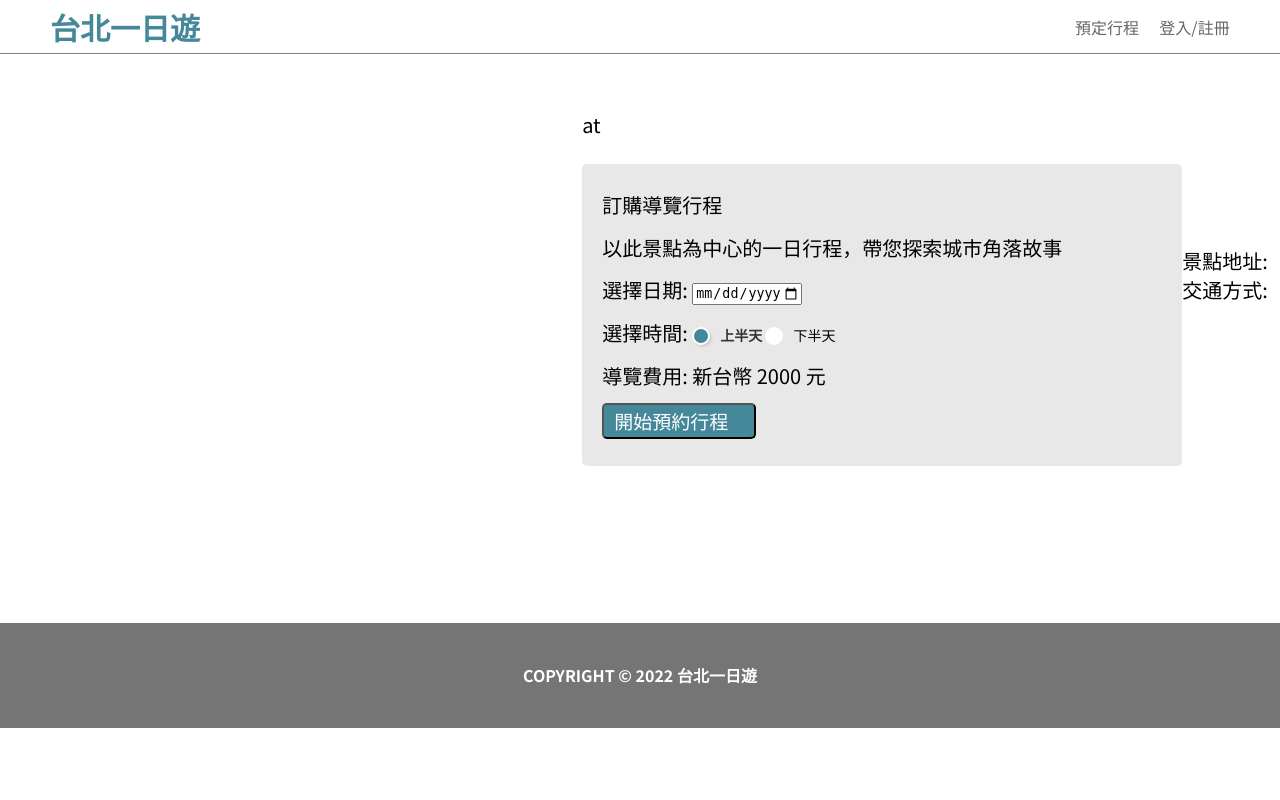
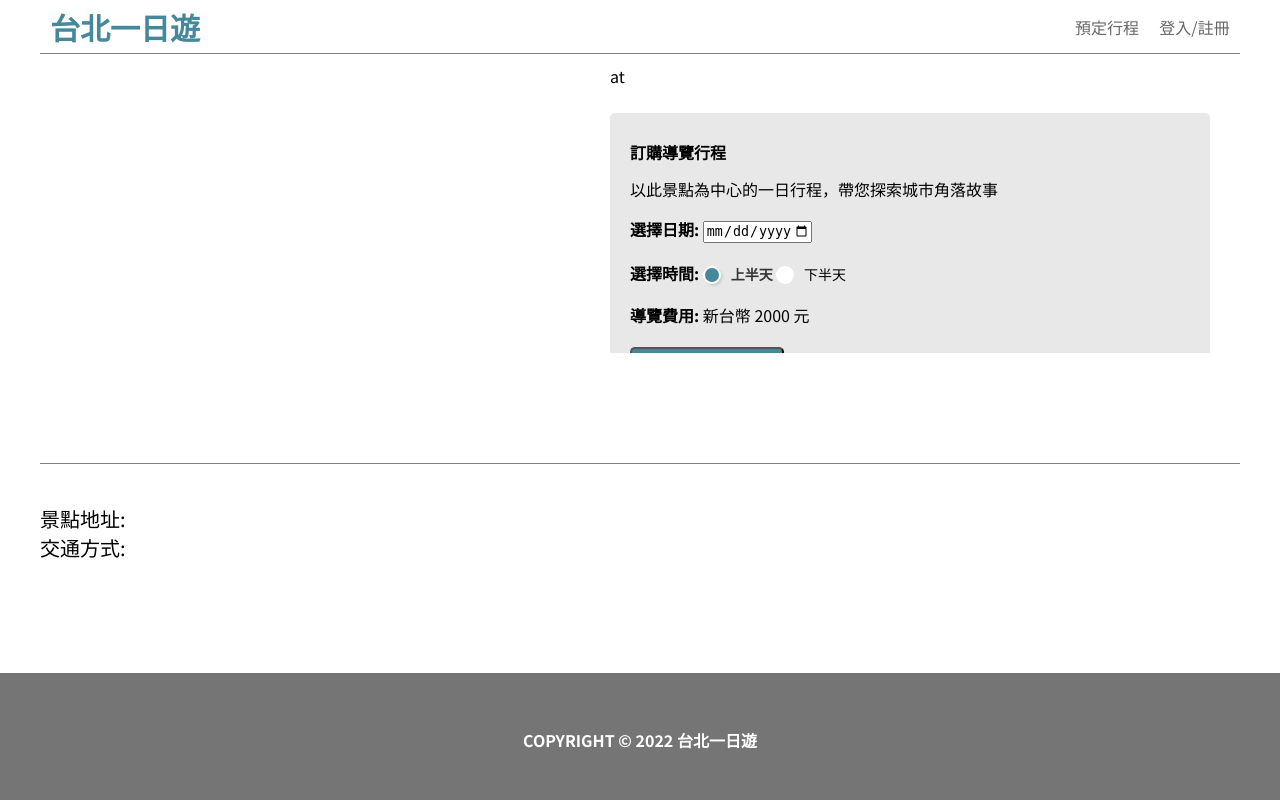
Before and after one commit to vivian-wj-lin/Day-Trip, a Flask app: page /attraction/1 in a window 1280 px wide. Run offline with Flask 2, Linux system fonts and the light colour scheme; data that the repository does not hold is empty.

Commit message:
attraction page draft

```diff
--- a/taipei-day-trip/templates/attraction.css
+++ b/taipei-day-trip/templates/attraction.css
@@ -8,6 +8,10 @@ body {
   font-size: 20px;
   margin: 0;
   padding: 0;
+  background: #757575;
+  display: flex;
+  align-items: center;
+  justify-content: center;
 
   /* justify-content: center;
   align-items: center; */
@@ -41,7 +45,6 @@ body {
   margin-right: auto;
   position: fixed;
   background-color: #ffffff;
-  border-bottom: 0.1px solid grey;
 }
 
 .frame1200 {
@@ -53,6 +56,7 @@ body {
   justify-content: center;
   margin: 10px, auto 10px, auto;
   background-color: #ffffff;
+  border-bottom: 1px solid grey;
 }
 
 .left {
@@ -167,12 +171,6 @@ input[type="radio"]:checked + label span {
   border-radius: 5px;
 }
 
-.the-upper-part {
-  /* background-color: burlywood; */
-  flex-wrap: nowrap;
-  display: flex;
-  align-items: stretch;
-}
 /* Slideshow container */
 .slideshow-container {
   position: absolute;
@@ -286,6 +284,25 @@ mySlides fade {
   }
 }
 /* /////////////slide shows end */
+.the-upper-container {
+  background-color: white;
+  width: 100%;
+  height: 45%;
+  justify-content: center;
+  align-items: center;
+  display: flex;
+  margin-bottom: -30px;
+}
+.the-upper-part {
+  margin-top: 40px;
+  width: 1200px;
+  background-color: white;
+  /* background-color: burlywood; */
+  flex-wrap: nowrap;
+  display: flex;
+  align-items: stretch;
+  padding-top: 40px;
+}
 .the-upper-left {
   margin-right: 15px;
 }
@@ -298,6 +315,52 @@ mySlides fade {
 }
 .att-name {
   margin-top: 0;
+  font-style: normal;
+  font-weight: 700;
+  font-size: 24px;
+  line-height: 24px;
+}
+.cat-and-mrt {
+  font-style: normal;
+  font-weight: 500;
+  font-size: 16px;
+  line-height: 13px;
+}
+.headline {
+  font-style: normal;
+  font-weight: 700;
+  font-size: 16px;
+  line-height: 13px;
+}
+.headline-descript {
+  font-style: normal;
+  font-weight: 500;
+  font-size: 16px;
+  line-height: 13px;
+}
+.date-selector {
+  font-style: normal;
+  font-weight: 700;
+  font-size: 16px;
+  line-height: 13px;
+}
+.time-selector {
+  font-style: normal;
+  font-weight: 700;
+  font-size: 16px;
+  line-height: 13px;
+}
+.prices {
+  font-style: normal;
+  font-weight: 700;
+  font-size: 16px;
+  line-height: 13px;
+}
+.price {
+  font-style: normal;
+  font-weight: 500;
+  font-size: 16px;
+  line-height: 13px;
 }
 .booking-process {
   /* position: absolute; */
@@ -318,6 +381,24 @@ mySlides fade {
   height: 18px;
   background-color: #448899;
 }
+
+.the-bottom-container {
+  background-color: white;
+  width: 100%;
+  height: 40%;
+  display: flex;
+  justify-content: center;
+  align-items: center;
+  /* margin-top: -20px; */
+}
+.the-bottom-part {
+  border-top: 1px solid grey;
+  width: 1200px;
+  background-color: white;
+}
+.descr {
+  margin-top: 40px;
+}
 .footer {
   display: flex;
   width: 100%;
--- a/taipei-day-trip/templates/attraction.html
+++ b/taipei-day-trip/templates/attraction.html
@@ -17,8 +17,10 @@
         </div>
       </div>
     </div>
+    <!-- <hr style="width: 1200px; text-align: left; margin-left: 0" /> -->
 
     <!-- the upper part of the page -->
+    <div class="the-upper-container">
       <div class="the-upper-part">
         <!-- the left part  -->
         <div class="slideshow-container the-upper-left">
@@ -59,7 +61,7 @@
           </div>
           <div class="booking-process">
             <div class="headline">訂購導覽行程</div>
-          <div>以此景點為中心的一日行程，帶您探索城市角落故事</div>
+            <div class="headline-descript">以此景點為中心的一日行程，帶您探索城市角落故事</div>
 
             <div class="date-selector">
               <label for="start">選擇日期: </label>
@@ -122,8 +124,10 @@
           </div>
         </div>
       </div>
+    </div>
 
     <!-- the bottom part of the page -->
+    <div class="the-bottom-container">
       <div class="the-bottom-part intros">
         <div class="descr"></div>
         <div class="intro-text"></div>
@@ -136,6 +140,7 @@
           <div class="transport"></div>
         </div>
       </div>
+    </div>
     <script type="text/javascript" src="/static/attraction.js"></script>
     <footer class="footer">
       <div class="footer-text">COPYRIGHT © 2022 台北一日遊</div>
```
Lines whose indentation alone changed are shown as unchanged.
